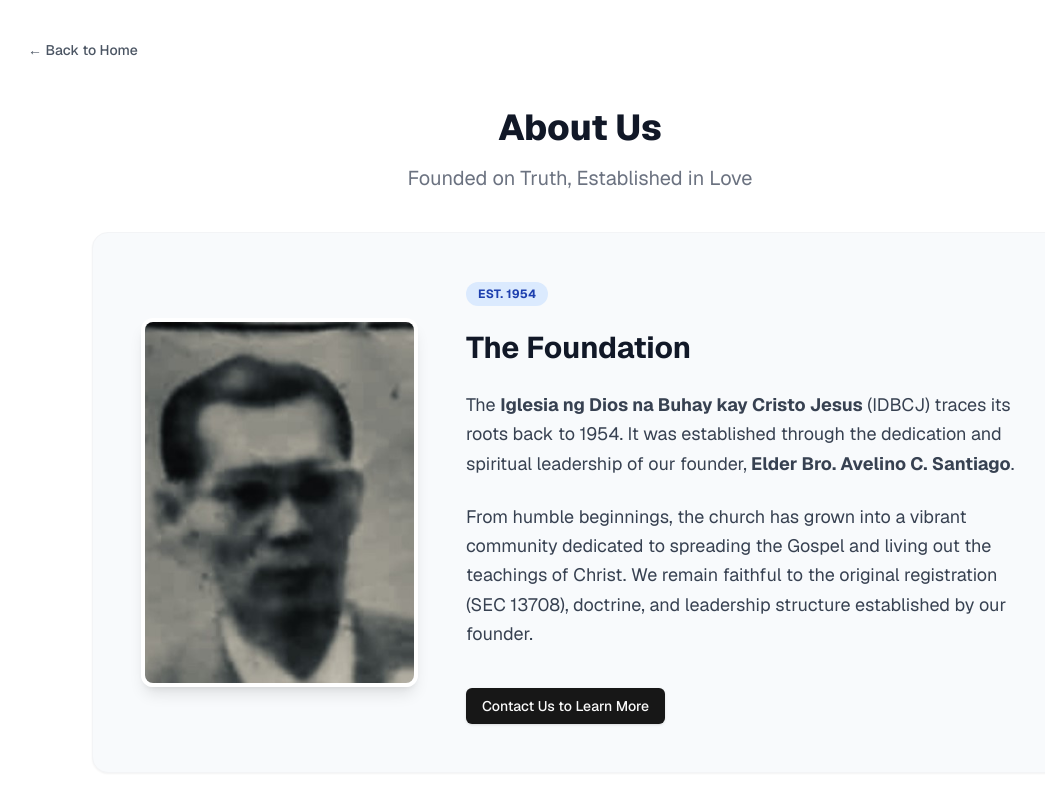
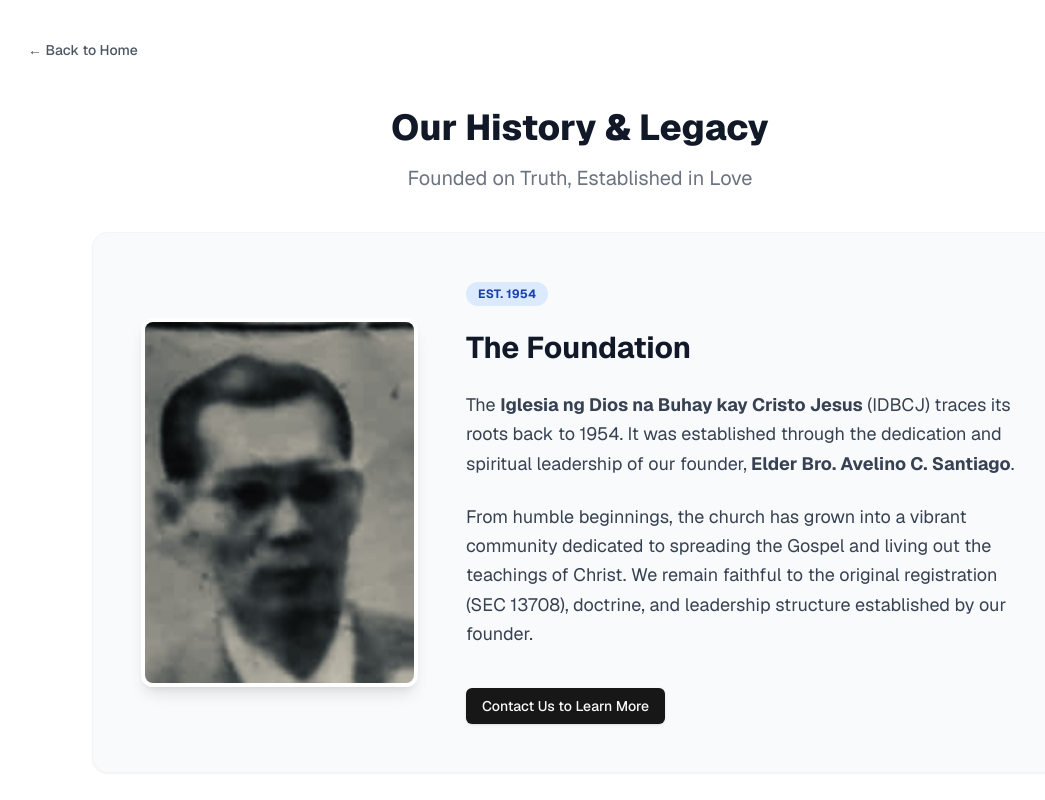
Before and after one commit to Diko30101/idbcj-connect, a Next.js app: page /about in a window 1280 px wide. Shown: the top 800 px of the page, without its empty margins (60-1105 px from the left). Built offline with nearby package versions, Linux system fonts and the light colour scheme; no server answers.

Commit message:
Update link to /auth/login

```diff
--- a/app/about/page.tsx
+++ b/app/about/page.tsx
@@ -17,7 +17,7 @@ export default function AboutPage() {
 
       {/* --- PAGE TITLE --- */}
       <section className="text-center py-10 px-4">
-        <h1 className="text-4xl font-extrabold text-gray-900 mb-4">About Us</h1>
+        <h1 className="text-4xl font-extrabold text-gray-900 mb-4">Our History & Legacy</h1>
         <p className="text-xl text-gray-500">Founded on Truth, Established in Love</p>
       </section>
 
--- a/components/navbar.tsx
+++ b/components/navbar.tsx
@@ -97,7 +97,7 @@ export function Navbar() {
             <Link href="/sermons" onClick={closeMenu} className="text-lg font-semibold text-gray-600 py-2 border-b border-gray-50 hover:bg-emerald-50 rounded-lg">
               Sermons
             </Link>
-            <Link href="/about" onClick={closeMenu} className="text-lg font-semibold text-gray-600 py-2 border-b border-gray-50 hover:bg-emerald-50 rounded-lg">
+            <Link href="/history" onClick={closeMenu} className="text-lg font-semibold text-gray-600 py-2 border-b border-gray-50 hover:bg-emerald-50 rounded-lg">
               Our History
             </Link>
             <Link href="/events" onClick={closeMenu} className="text-lg font-semibold text-gray-600 py-2 border-b border-gray-50 hover:bg-emerald-50 rounded-lg">
```
